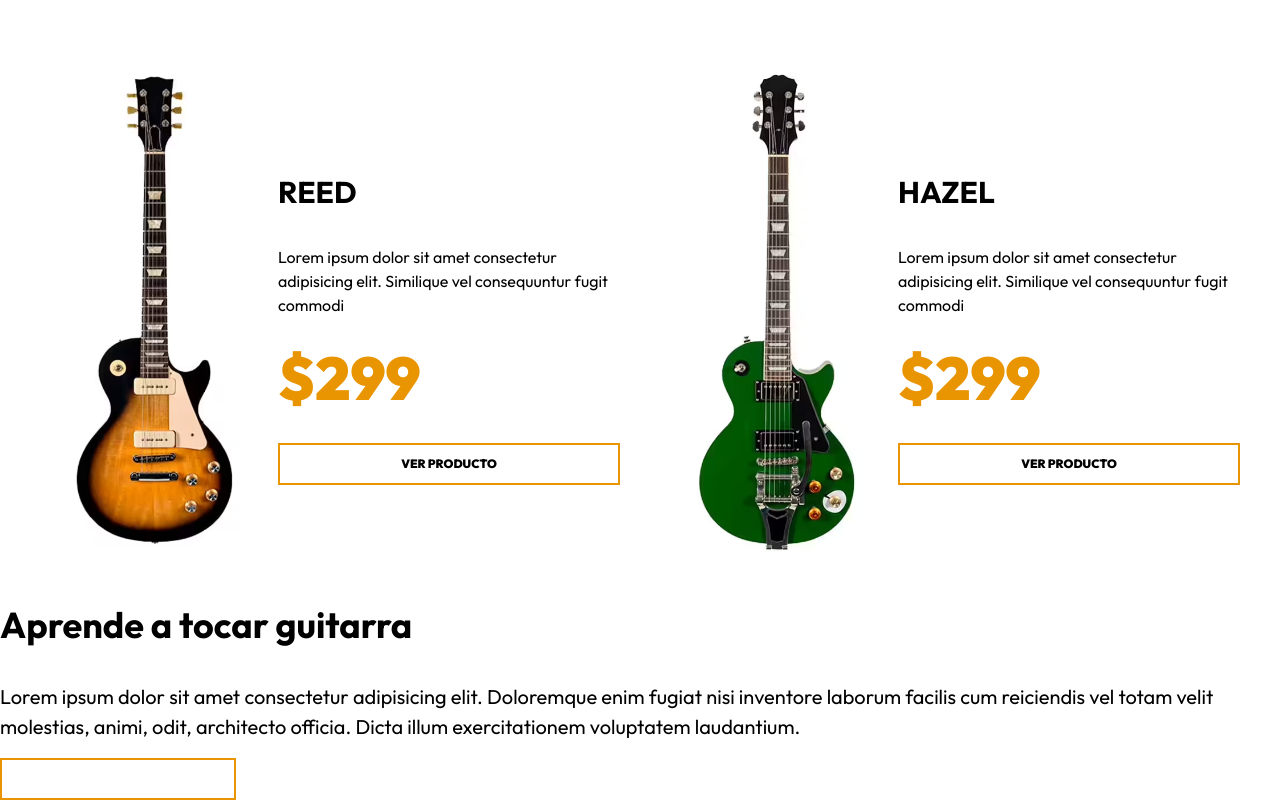
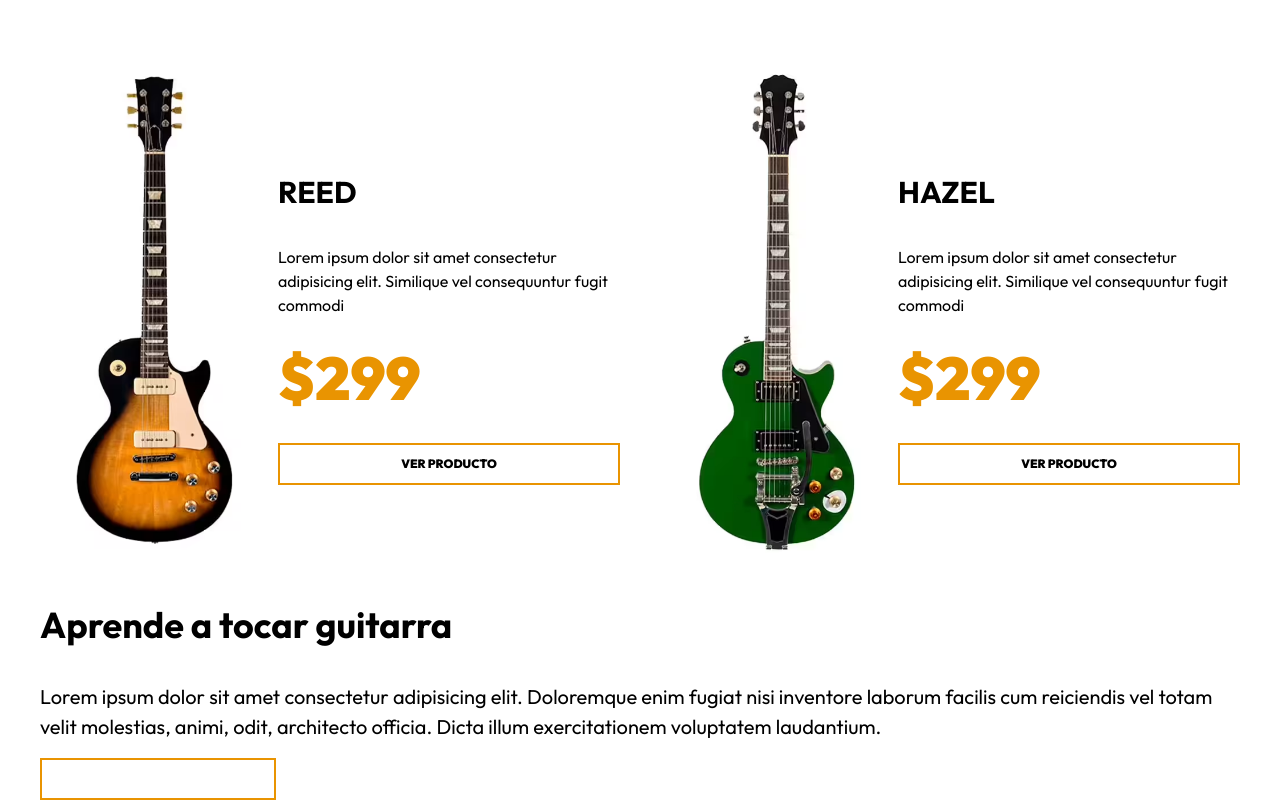
Before and after one commit to ArturoSM10/GuitarLA, a website: page index.html in a window 1280 px wide. Shown: the part 3512-4312 px from the top of the page. Drawn offline with Linux system fonts and the light colour scheme.

Commit message:
Se cambio la estructura final para seguir el diseño original

```diff
--- a/index.html
+++ b/index.html
@@ -258,10 +258,12 @@
         </section>
 
         <section class="cursos">
-            <div class="cursos__contenedor">
-                <h2 class="cursos__title">Aprende a tocar guitarra</h2>
-                <p class="cursos__p">Lorem ipsum dolor sit amet consectetur adipisicing elit. Doloremque enim fugiat nisi inventore laborum facilis cum reiciendis vel totam velit molestias, animi, odit, architecto officia. Dicta illum exercitationem voluptatem laudantium.</p>
-                <a class="card__btn--blanco" href="#">Más informacion</a>
+            <div class="contenedor cursos__contenedor">
+                <div class="cursos__contenido">
+                    <h2 class="cursos__title">Aprende a tocar guitarra</h2>
+                    <p class="cursos__p">Lorem ipsum dolor sit amet consectetur adipisicing elit. Doloremque enim fugiat nisi inventore laborum facilis cum reiciendis vel totam velit molestias, animi, odit, architecto officia. Dicta illum exercitationem voluptatem laudantium.</p>
+                    <a class="card__btn--blanco" href="#">Más informacion</a>
+                </div>
             </div>
         </section>
     </main>
```
